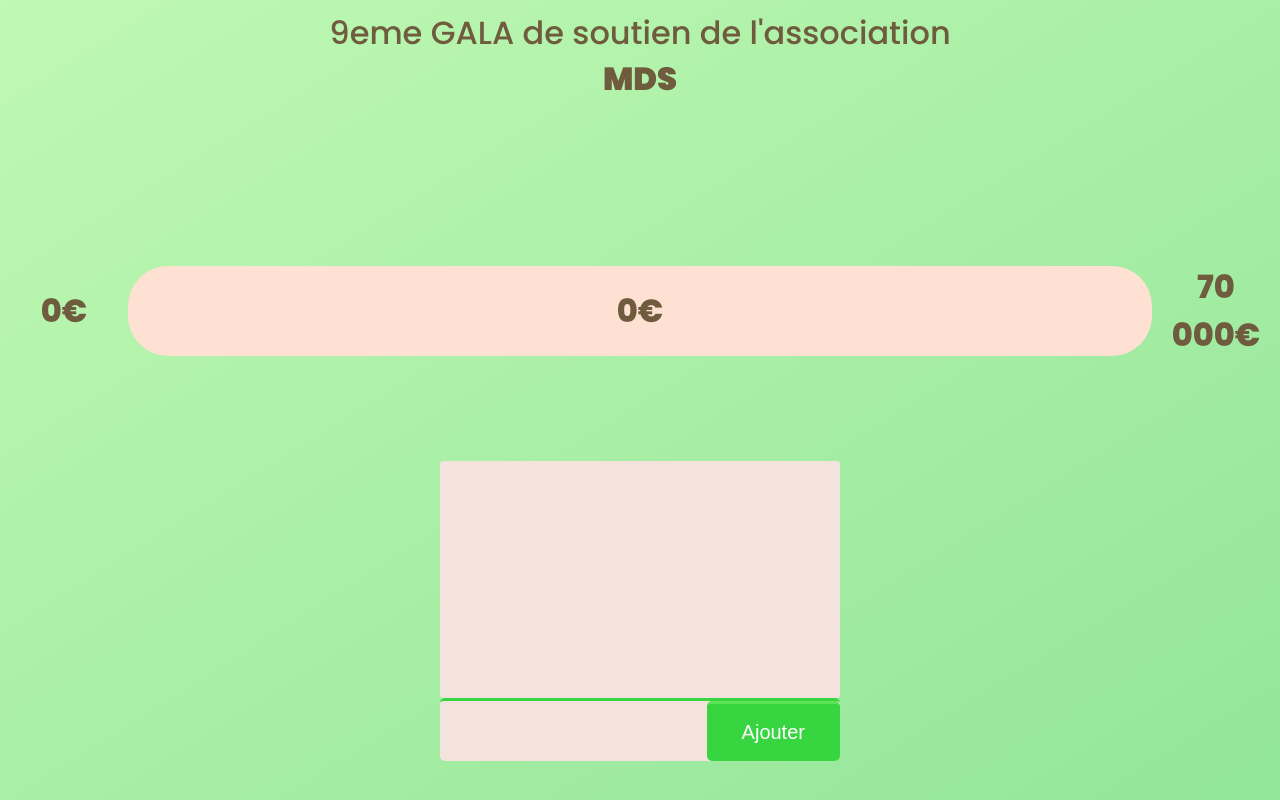
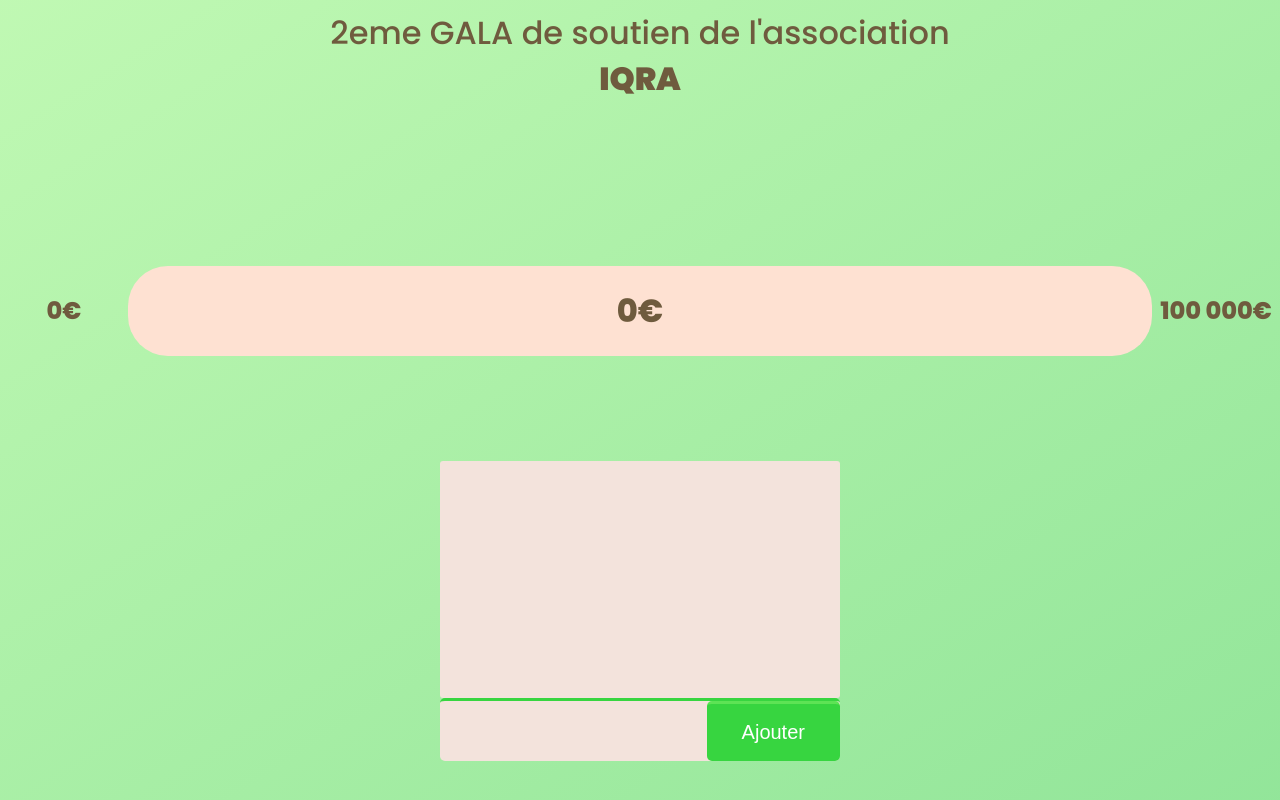
Before and after one commit to YacineOurt/mds_goal_donation, a Vue app: page / in a window 1280 px wide. Built offline with nearby package versions, Linux system fonts and the light colour scheme.

Commit message:
[-]: delete getExtensionFile function

```diff
--- a/src/App.vue
+++ b/src/App.vue
@@ -1,17 +1,17 @@
 <template>
   <div class="main-container">
     <div>
-      <h1 class="title" :style="{fontWeight: '450'}">9eme GALA de soutien de l'association</h1>
-      <h1 class="title" :style="{fontWeight: '900'}">MDS</h1>
+      <h1 class="title" :style="{fontWeight: '450'}">2eme GALA de soutien de l'association</h1>
+      <h1 class="title" :style="{fontWeight: '900'}">IQRA</h1>
     </div>
     <div class="jauge-container">
-      <div class="number-container"><h1 class="number">0€</h1></div>
+      <div class="number-container"><h2 class="number">0€</h2></div>
       <div class="jauge-max" :style="{
           background: `linear-gradient(to right,  #37d540 ${pourcentageJauge}, #FEE1D2 ${pourcentageJauge})`
         }">
         <h1 class="number">{{ totalDon }}€</h1>
       </div>
-      <div class="number-container"><h1 class="number">70 000€</h1></div>
+      <div class="number-container"><h2 class="number">100 000€</h2></div>
     </div>
     <div class="extra-container">
       <HistoriqueDon @don-ajoute="ajouterDon"/>
@@ -31,20 +31,23 @@
     return {
       totalDon: 0,
       objectifDon: 70000,
-      nouveauDon: ''
+      nouveauDon: '',
+      jaugeDon: 0
     };
   },
   methods: {
     ajouterDon(montant) {
       this.totalDon += montant;
-      if (this.totalDon >= this.objectifDon) {
-        this.totalDon = this.objectifDon;
+      if (this.totalDon > this.objectifDon) {
+        this.jaugeDon = this.objectifDon;
+      } else {
+        this.jaugeDon = this.totalDon;
       }
-    },
+    }
   },
   computed: {
     pourcentageJauge() {
-      return (this.totalDon / this.objectifDon) * 100 + '%';
+      return (this.jaugeDon / this.objectifDon) * 100 + '%';
     }
   }
 };
--- a/src/components/HistoricDon.vue
+++ b/src/components/HistoricDon.vue
@@ -51,7 +51,7 @@
     overflow-y: scroll;
     border-radius: 3px;
     padding: 10px;
-    overflow: hidden;
+    /* overflow: hidden; */
     background-color: #f3e3dc;
   }
 
```
